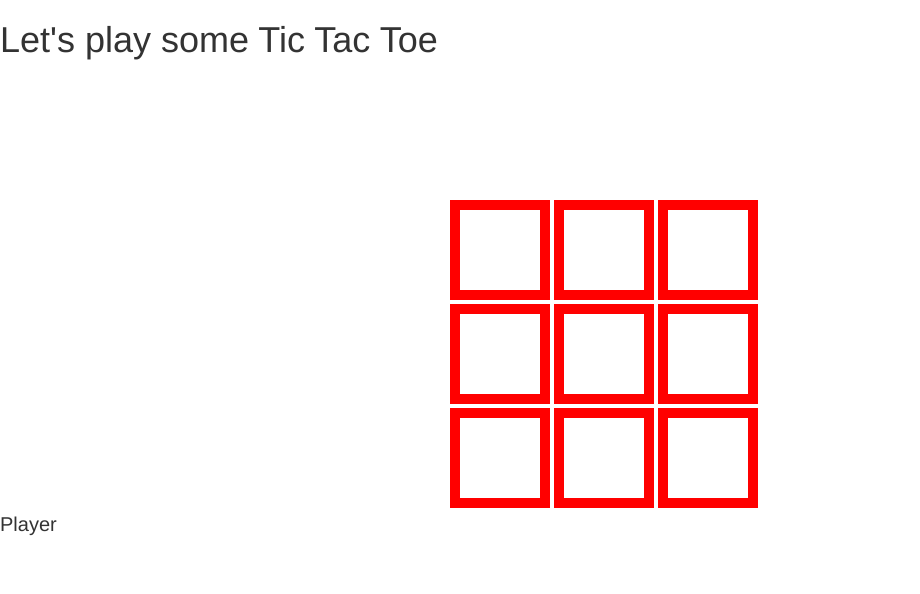
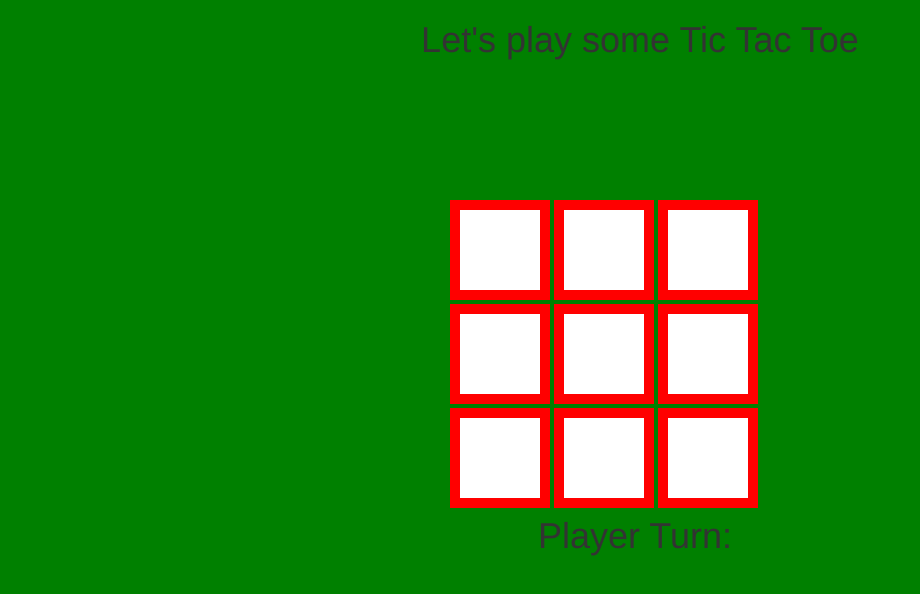
Before and after one commit to ArnoldBaghomian/tictactoe, a plain HTML site: page index.html in a window 1280 px wide. Shown: the top 594 px of the page, without its empty margins (0-920 px from the left). Drawn offline with nearby package versions, Linux system fonts and the light colour scheme.

Commit message:
updated spacing

```diff
--- a/index.html
+++ b/index.html
@@ -8,7 +8,7 @@
 </head>
 <body>
 <div>
-<h1>Let's play some Tic Tac Toe</h1>
+<h1 class = header>Let's play some Tic Tac Toe</h1>
 </div>
 	<div class="container">
 		<div class="row">
@@ -28,7 +28,7 @@
 		</div>
 	</div>
 
-	<div class="player">Player<p class="turn"></p>
+	<div class="player">Player Turn: <p class="turn"></p>
 	</div>
 
 	<script src="https://code.jquery.com/jquery-2.2.0.min.js"></script>
--- a/main.js
+++ b/main.js
@@ -11,7 +11,6 @@ function init(){
 }
 function turnHandler(event){
  	 if (x===true){
- 	 	console.log("working inside x")
  	 	if($(this).text() !== 'O' && $(this).text() === ''){
 		$(this).text('X')
 		$('.turn').text("O's");
@@ -42,6 +41,7 @@ function winner()
 function squareMatrix() {
 
 	squares = [];  // an array of 3 arrays
+
 	$(".row").each(function()
 	{
 		row = [];   // an array of 3 numbers
--- a/style.css
+++ b/style.css
@@ -5,8 +5,6 @@
 	margin:2px;
 	border: 10px solid red;
 	color: black;
-
-
 }
 
 .container{
@@ -15,9 +13,10 @@
 	padding-top:10%;
 
 }
-
-box:active{
-
+.header{
+	font-size: 36px;
+	width:100%;
+	text-align:center;
 }
 
 .row{
@@ -25,5 +24,16 @@ box:active{
 }
 
 .player{
-	font-size: 20px
+	font-size: 36px;
+	width:100%;
+	text-align:center;
+
 }
+
+.turn{
+	display:inline-block;
+}
+
+body{
+	background-color: green;
+}
```
